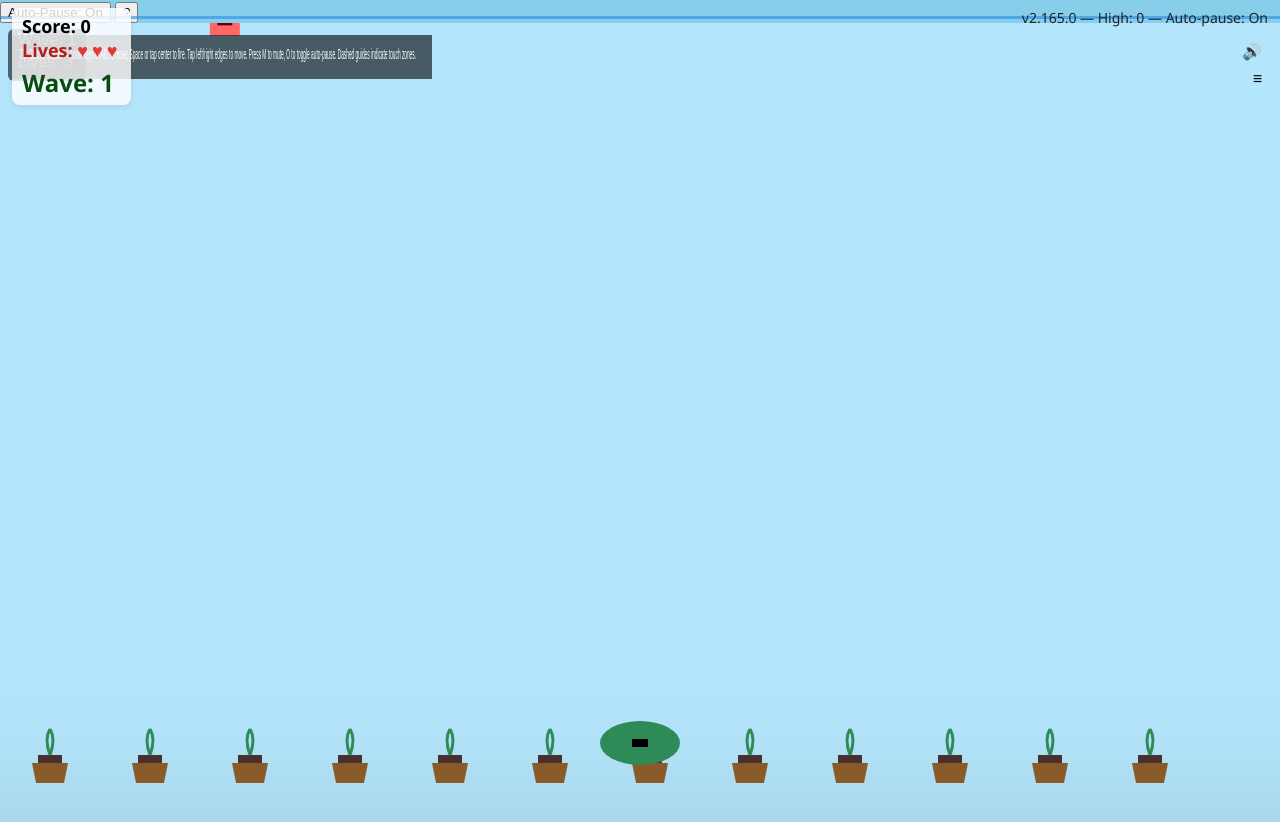
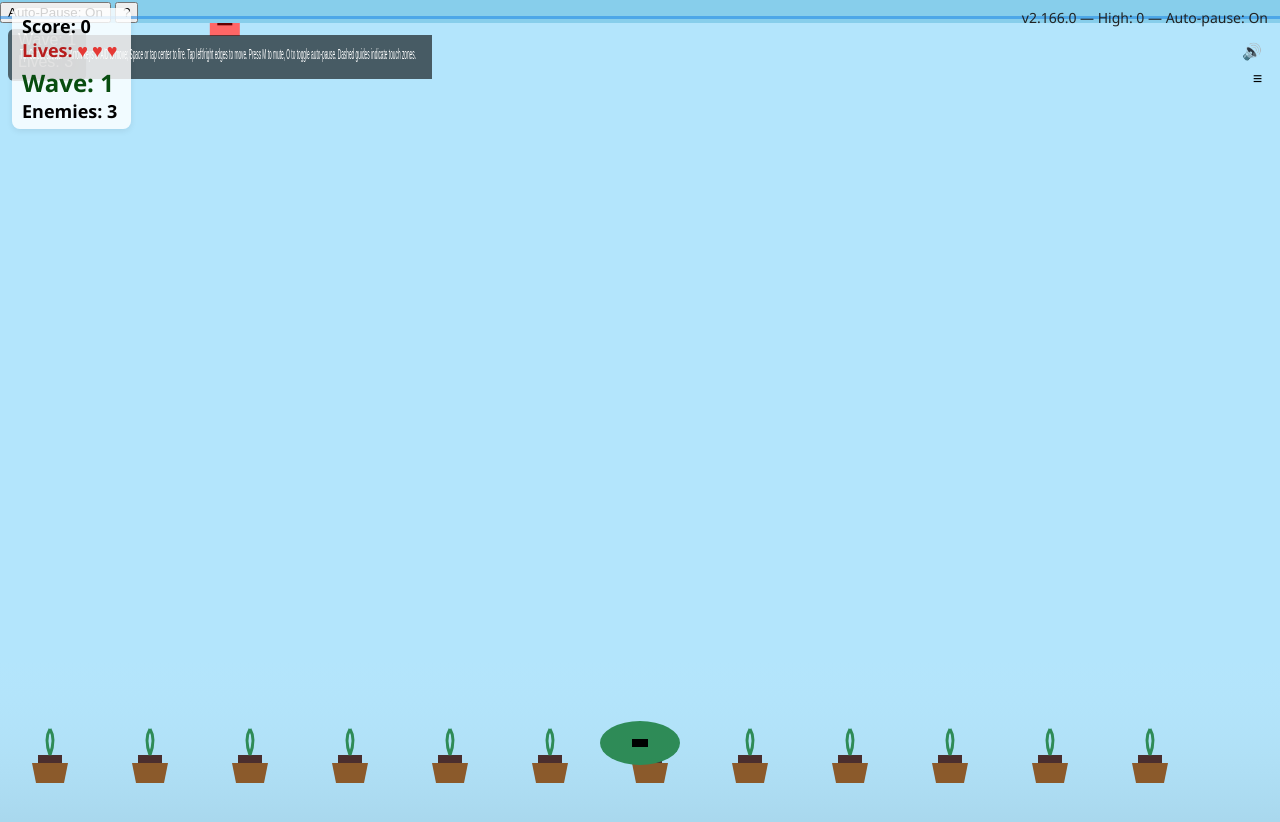
Before and after one commit to happydadto5/selfmade, a plain HTML site: page index.html in a window 1280 px wide. Drawn offline with Linux system fonts and the light colour scheme; animation ran at ten frames a second.

Commit message:
v2.166.0: incremental improvement [auto]
Co-authored-by: Copilot <223556219+Copilot@users.noreply.github.com>

```diff
--- a/index.html
+++ b/index.html
@@ -13,13 +13,14 @@
     <div id="score" role="status" aria-live="polite" aria-atomic="true">Score: 0</div>
     <div id="lives" role="status" aria-live="polite" aria-atomic="true">Lives: 3</div>
     <div id="wave" role="status" aria-live="polite" aria-atomic="true">Wave: 0</div>
+    <div id="enemies" role="status" aria-live="polite" aria-atomic="true">Enemies: 0</div>
   </div>
   <!-- Hidden live region for assistive tech: announced messages are written here by the game (visually hidden but exposed to screen readers) -->
   <div id="life-announcer" aria-live="assertive" aria-atomic="true" style="position:absolute;left:-9999px;top:auto;width:1px;height:1px;overflow:hidden;"> </div>
   <!-- Auto-pause announcer (visually hidden) — used to announce Auto-Pause toggles to assistive tech -->
   <div id="autopause-announcer" aria-live="polite" aria-atomic="true" style="position:absolute;left:-9999px;top:auto;width:1px;height:1px;overflow:hidden;"> </div>
   <div id="game-desc" style="position:absolute;left:-9999px;top:auto;width:1px;height:1px;overflow:hidden;">Controls: Use left/right arrow or A/D to move. Press Space to fire. On touch devices, tap left/right to move and tap center to fire. Press P to pause.</div>
-  <div id="version" role="status" aria-live="polite" aria-atomic="true">v2.165.0</div>
+  <div id="version" role="status" aria-live="polite" aria-atomic="true">v2.166.0</div>
   <button id="muteBtn" aria-label="Toggle sound" aria-pressed="false" title="Toggle sound">🔊</button>
   <button id="autopauseBtn" aria-label="Toggle auto-pause" aria-pressed="true" title="Toggle auto-pause">Auto-Pause</button>
   <button id="changesBtn" aria-label="Changes" title="Show recent changes">≡</button>
--- a/js/game.js
+++ b/js/game.js
@@ -48,6 +48,7 @@
   const versionEl = document.getElementById('version');
   const livesEl = document.getElementById('lives');
   const waveEl = document.getElementById('wave');
+  const enemiesEl = document.getElementById('enemies');
 
   function refreshVersionHUD() {
     try {
@@ -76,12 +77,16 @@
       if (waveEl) {
         try { waveEl.textContent = 'Wave: ' + (typeof waveNumber !== 'undefined' ? waveNumber : 0); } catch (e) { /* ignore DOM errors */ }
       }
+      // Update enemies HUD if present
+      if (enemiesEl) {
+        try { enemiesEl.textContent = 'Enemies: ' + (typeof enemies !== 'undefined' ? enemies.length : 0); } catch (e) { /* ignore DOM errors */ }
+      }
     } catch (e) { /* ignore */ }
   }
 
   // Accessibility: announce wave changes to assistive tech
   if (waveEl) { try { waveEl.setAttribute('aria-live', 'polite'); waveEl.setAttribute('role', 'status'); } catch (e) {} }
-  const version = '2.165.0';
+  const version = '2.166.0';
   let score = 0;
   let highScore = (function(){ try { const v = parseInt(localStorage.getItem('selfmade_highscore')||'0', 10); return isNaN(v) ? 0 : Math.max(0, v); } catch (e) { return 0; } })();
   let lives = 3;
@@ -1351,6 +1356,9 @@ if (overlay) {
         if (Date.now() < wavePulseUntil) { waveEl.classList.add('wave-pulse'); } else { waveEl.classList.remove('wave-pulse'); }
       } catch (e) { }
     }
+    if (enemiesEl) {
+      try { enemiesEl.textContent = 'Enemies: ' + enemies.length; } catch (e) { /* ignore DOM errors */ }
+    }
     // Update document title to include current wave and score for better visibility when tabbed away
     try {
       if (!paused && !gameOver) {
```
Also changed, not shown: CHANGELOG.md, 1 other file.
